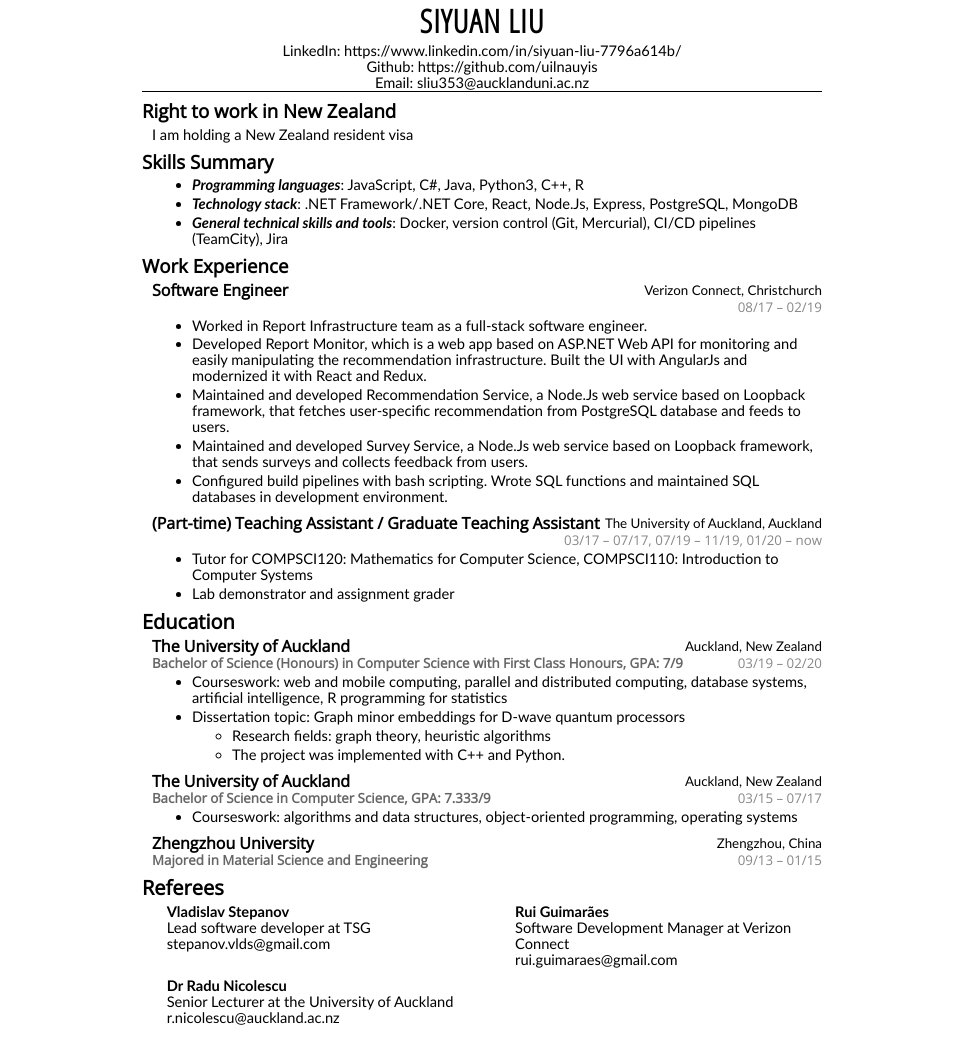
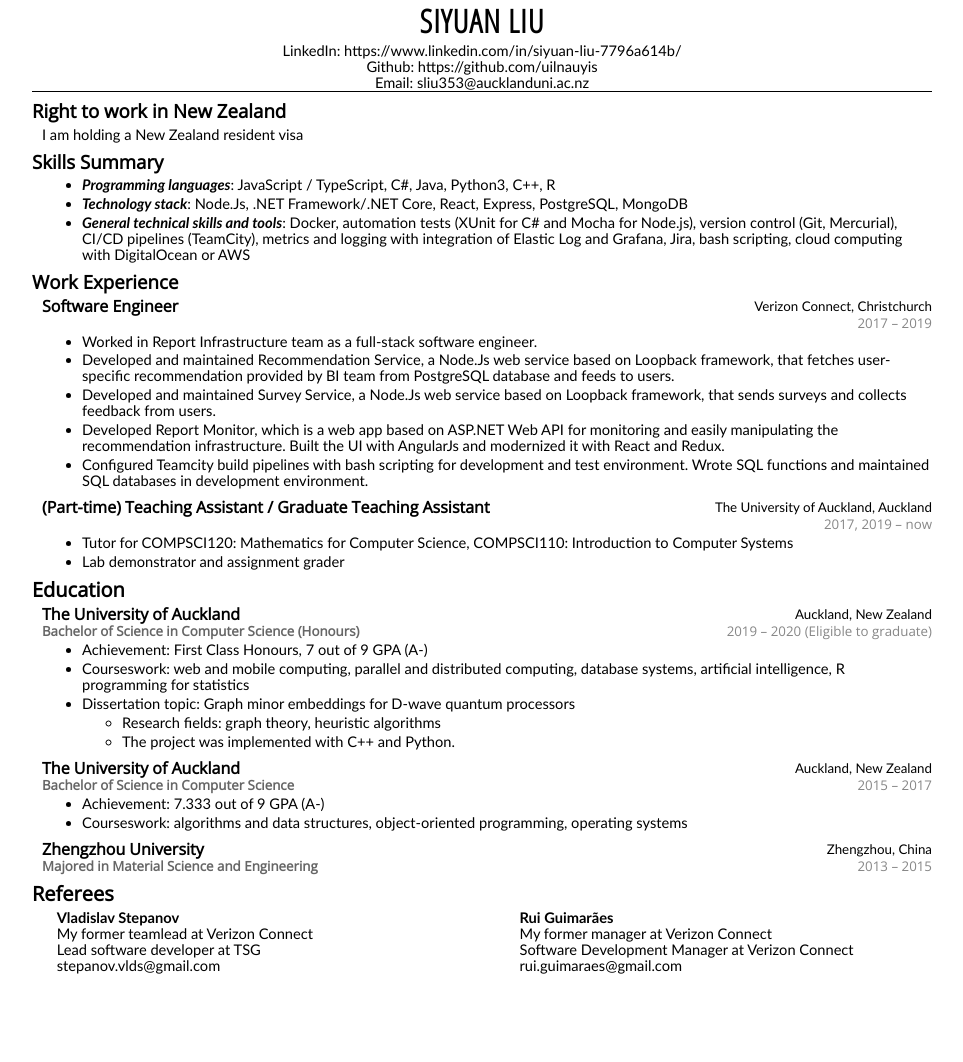
Before and after one commit to uilnauyis/CV, a plain HTML site: page index.html in a window 1280 px wide. Shown: the whole page, without its empty margins (158-1121 px from the left). After the commit the page ends 1010 px from the top, so only its background shows below. Drawn offline with nearby package versions, Linux system fonts and the light colour scheme.

Commit message:
Update my cv

```diff
--- a/index.html
+++ b/index.html
@@ -23,7 +23,7 @@
 
     @media screen {
       #containter {
-        width: 680px;
+        width: 900px;
       }
     }
 
@@ -209,11 +209,13 @@
         <h2>Skills Summary</h2>
         <div class="section_sub">
           <ul>
-            <li><b><em>Programming languages</em></b>: JavaScript, C#, Java, Python3, C++, R</li>
-            <li><b><em>Technology stack</em></b>: .NET Framework/.NET Core, React, Node.Js, Express, PostgreSQL,
+            <li><b><em>Programming languages</em></b>: JavaScript / TypeScript, C#, Java, Python3, C++, R</li>
+            <li><b><em>Technology stack</em></b>: Node.Js, .NET Framework/.NET Core, React, Express, PostgreSQL,
               MongoDB</li>
-            <li><b><em>General technical skills and tools</em></b>: Docker, version control (Git, Mercurial), CI/CD
-              pipelines (TeamCity), Jira</li>
+            <li><b><em>General technical skills and tools</em></b>: Docker,
+              automation tests (XUnit for C# and Mocha for Node.js), version control (Git, Mercurial), CI/CD
+              pipelines (TeamCity), metrics and logging with integration of Elastic Log and Grafana, Jira, bash scripting,
+              cloud computing with DigitalOcean or AWS</li>
           </ul>
         </div>
       </div>
@@ -222,29 +224,31 @@
         <div class="section_sub">
           <span class="activity_header"><strong>Software Engineer</strong></span> <span class="location">Verizon
             Connect, Christchurch</span><br />
-          <span class="activity_header activity_header_sub activity_header_blank"></span> <span class="date">08/17
+          <span class="activity_header activity_header_sub activity_header_blank"></span> <span class="date">2017
             &ndash;
-            02/19</span>
+            2019</span>
           <ul>
-            <li>Worked in Report Infrastructure team as a full-stack software engineer.</li>
+            <li>Worked in Report Infrastructure team as a full-stack software engineer. </li>
+            <li>Developed and maintained Recommendation Service, a Node.Js web service based on Loopback framework, that
+              fetches user-specific recommendation provided by BI team from PostgreSQL database and feeds to users. </li>
+            <li>Developed and maintained Survey Service, a Node.Js web service based on Loopback framework, that
+              sends surveys and collects feedback from users.
+            </li>
             <li>Developed Report Monitor, which is a web app based on ASP.NET Web API for
               monitoring and easily manipulating the recommendation infrastructure. Built the
               UI with AngularJs and modernized it with React and Redux.</li>
-            <li>Maintained and developed Recommendation Service, a Node.Js web service based on Loopback framework, that
-              fetches user-specific recommendation from PostgreSQL database and feeds to users. </li>
-            <li>Maintained and developed Survey Service, a Node.Js web service based on Loopback framework, that
-              sends surveys and collects feedback from users.
-            </li>
-            <li>Configured build pipelines with bash scripting. Wrote SQL functions and maintained SQL databases in development environment.
+            <li>Configured Teamcity build pipelines with bash scripting for development and test environment. Wrote SQL
+              functions and maintained SQL databases in development environment.
           </ul>
         </div>
         <div class="section_sub">
-          <span class="activity_header"><strong>(Part-time) Teaching Assistant / Graduate Teaching Assistant</strong></span> <span
-            class="location">The University of Auckland, Auckland</span><br />
-          <span class="activity_header activity_header_sub activity_header_blank"></span> <span class="date">03/17
-            &ndash; 07/17, 07/19 &ndash; 11/19, 01/20 &ndash; now</span>
+          <span class="activity_header"><strong>(Part-time) Teaching Assistant / Graduate Teaching
+              Assistant</strong></span> <span class="location">The University of Auckland, Auckland</span><br />
+          <span class="activity_header activity_header_sub activity_header_blank"></span> <span class="date">2017, 2019
+            &ndash; now</span>
           <ul>
-            <li>Tutor for COMPSCI120: Mathematics for Computer Science, COMPSCI110: Introduction to Computer Systems </li>
+            <li>Tutor for COMPSCI120: Mathematics for Computer Science, COMPSCI110: Introduction to Computer Systems
+            </li>
             <li>Lab demonstrator and assignment grader</li>
           </ul>
         </div>
@@ -254,9 +258,11 @@
         <div class="section_sub">
           <span class="activity_header"><strong>The University of Auckland</strong></span><span
             class="location">Auckland, New Zealand</span><br />
-          <span class="activity_header activity_header_sub"><b>Bachelor of Science (Honours) in Computer Science with First Class Honours, GPA: 7/9</b></span>
-          <span class="date">03/19 &ndash; 02/20</span>
+          <span class="activity_header activity_header_sub"><b>Bachelor of Science in Computer Science
+              (Honours)</b></span>
+          <span class="date">2019 &ndash; 2020 (Eligible to graduate)</span>
           <ul>
+            <li>Achievement: First Class Honours, 7 out of 9 GPA (A-)</li>
             <li>Courseswork: web and mobile computing, parallel and distributed computing, database systems, artificial
               intelligence, R programming for statistics</li>
             <li>Dissertation topic: Graph minor embeddings for D-wave quantum processors
@@ -270,10 +276,10 @@
         <div class="section_sub">
           <span class="activity_header"><strong>The University of Auckland</strong></span><span
             class="location">Auckland, New Zealand</span><br />
-          <span class="activity_header activity_header_sub">Bachelor of Science in Computer Science,
-            GPA: 7.333/9</span>
-          <span class="date">03/15 &ndash; 07/17</span>
+          <span class="activity_header activity_header_sub">Bachelor of Science in Computer Science</span>
+          <span class="date">2015 &ndash; 2017</span>
           <ul>
+            <li>Achievement: 7.333 out of 9 GPA (A-)</li>
             <li>Courseswork: algorithms and data structures, object-oriented programming, operating systems</li>
           </ul>
         </div>
@@ -281,7 +287,7 @@
           <span class="activity_header"><strong>Zhengzhou University</strong></span><span class="location">Zhengzhou,
             China</span><br />
           <span class="activity_header activity_header_sub">Majored in Material Science and Engineering</span>
-          <span class="date">09/13 &ndash; 01/15</span>
+          <span class="date">2013 &ndash; 2015</span>
         </div>
       </div>
       <div class="section">
@@ -289,23 +295,17 @@
         <div class="flex-grid-thirds section_sub">
           <div class="col">
             <p><b>Vladislav Stepanov</b></p>
+            <p>My former teamlead at Verizon Connect
             <p>Lead software developer at TSG</p>
             <p>stepanov.vlds@gmail.com</p>
           </div>
           <div class="col">
             <p><b>Rui Guimarães
               </b></p>
+            <p>My former manager at Verizon Connect</p>
             <p>Software Development Manager at Verizon Connect</p>
             <p>rui.guimaraes@gmail.com</p>
           </div>
-        </div>
-        <div class="flex-grid-thirds section_sub">
-          <div class="col">
-              <p><b>Dr Radu Nicolescu
-                </b></p>
-              <p>Senior Lecturer at the University of Auckland</p>
-              <p>r.nicolescu@auckland.ac.nz</p>
-            </div>
         </div>
       </div>
     </div>
```
